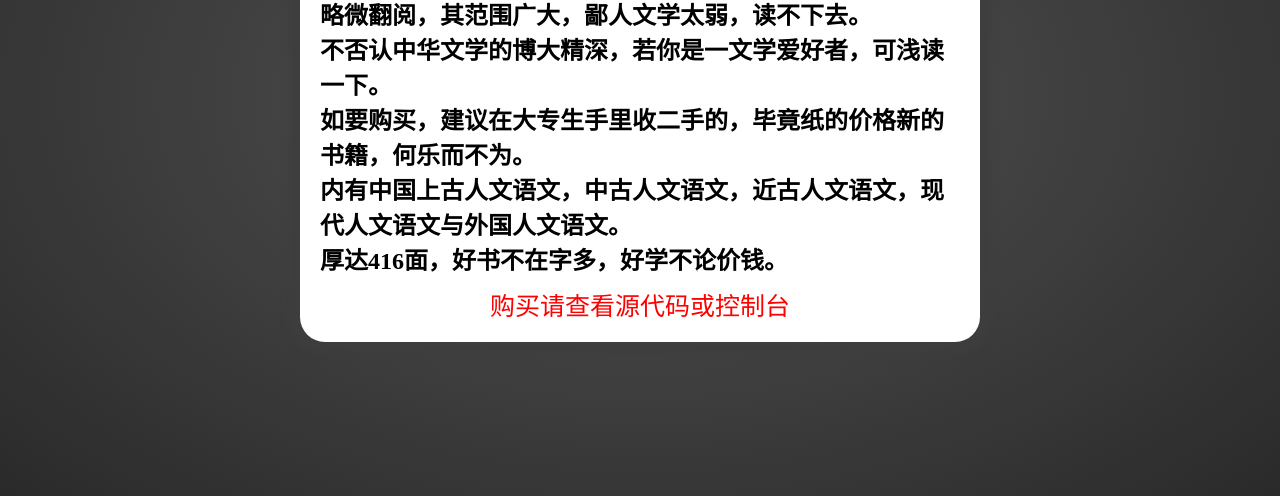
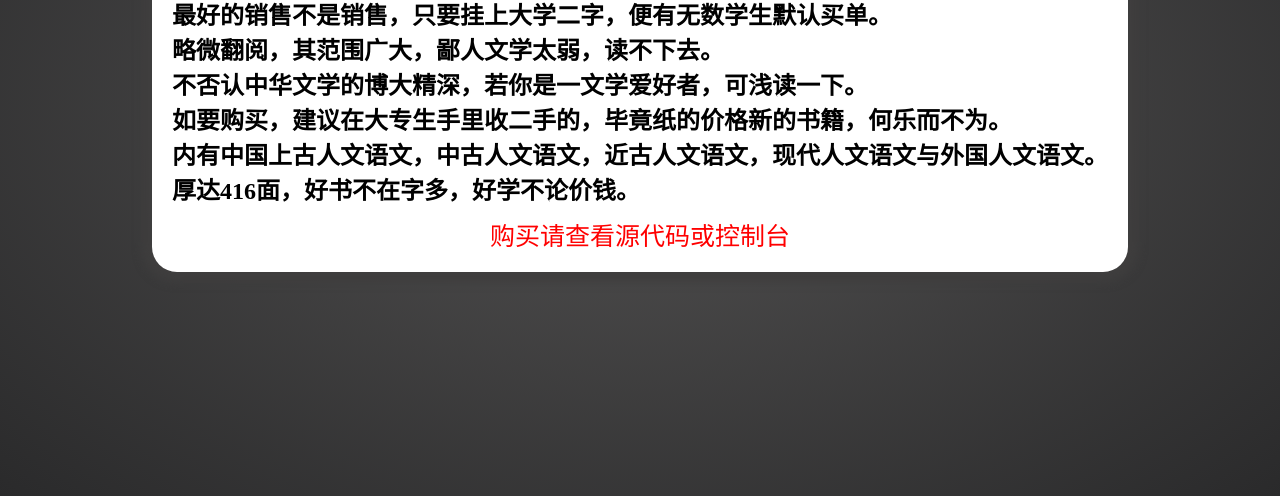
Before and after one commit to zzzzfan/yuwen, a plain HTML site: page index.html in a window 1280 px wide. Shown: the part 304-800 px from the top of the page. Drawn offline with Linux system fonts and the light colour scheme.

Commit message:
改css
适应手机

```diff
--- a/index.html
+++ b/index.html
@@ -18,8 +18,6 @@
       }
       .content {
         max-width: 80vw;
-        max-height: 80vh;
-        width: 50vw;
         background-color: rgb(255, 255, 255);
         border-radius: 25px;
         box-shadow: 0px 0px 10px 10px rgb(63, 62, 62);
```
